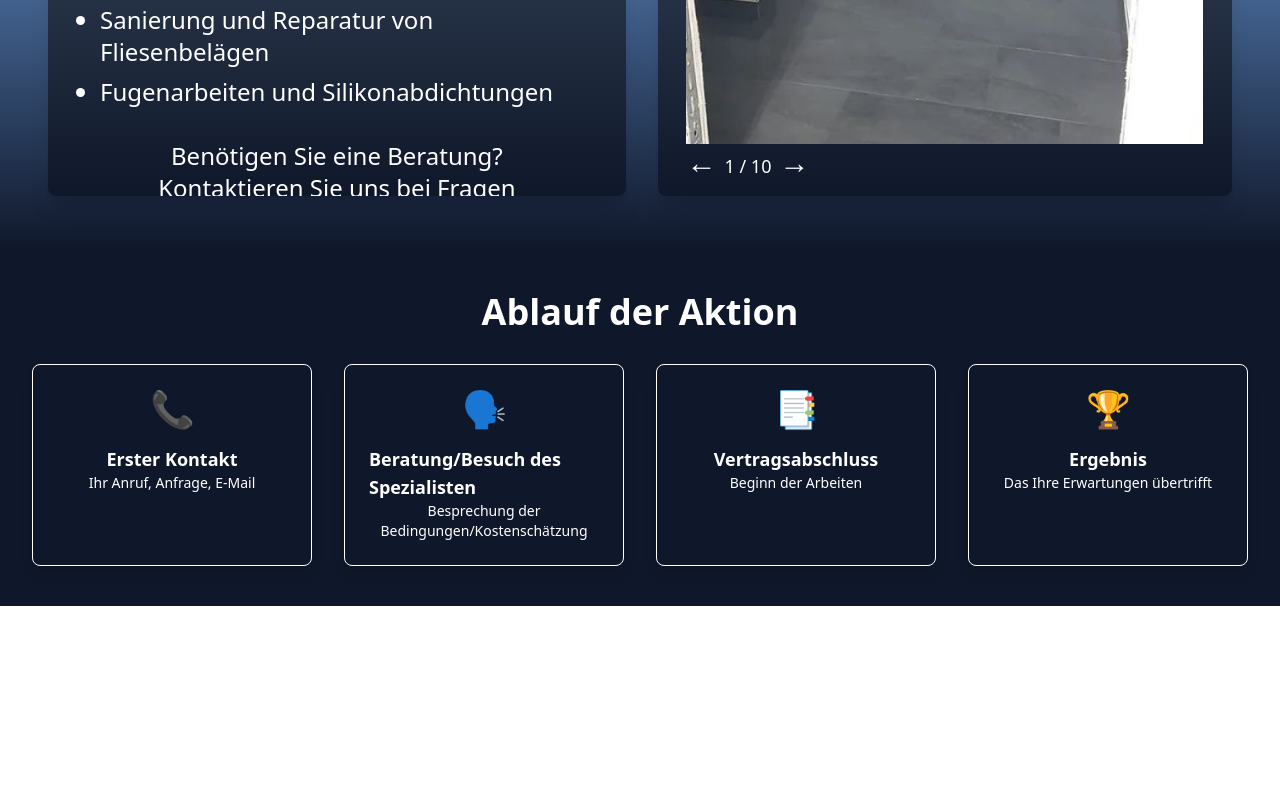
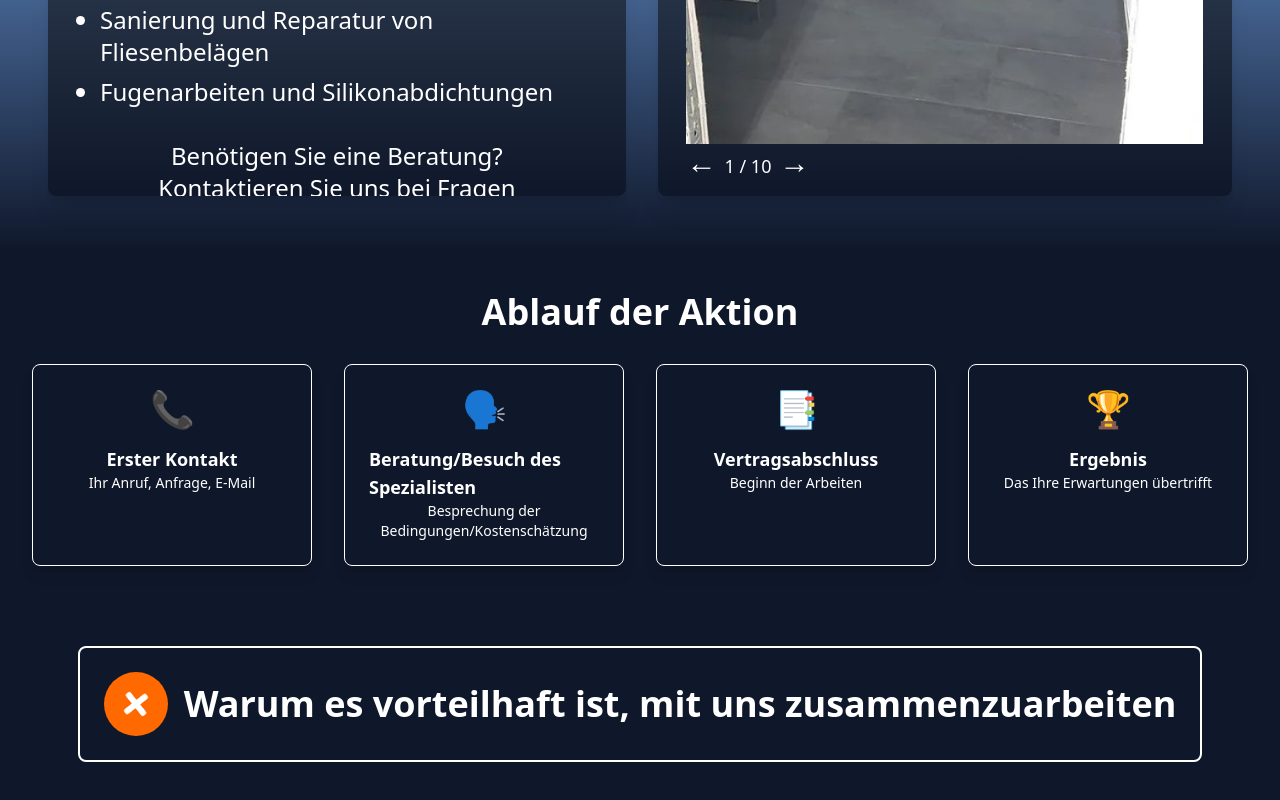
Before and after one commit to Belan-Mihail/www, a React (Vite) app: page / in a window 1280 px wide. Shown: the part 2148-2948 px from the top of the page. Before the commit the page ends 2754 px from the top, so only its background shows below. Built offline with nearby package versions, Linux system fonts and the light colour scheme.

Commit message:
add Accordion component

```diff
--- a/package.json
+++ b/package.json
@@ -14,6 +14,7 @@
     "framer-motion": "^12.4.7",
     "react": "^19.0.0",
     "react-dom": "^19.0.0",
+    "react-icons": "^5.5.0",
     "react-intersection-observer": "^9.15.1",
     "react-router-dom": "^7.1.5",
     "tailwindcss": "^4.0.4"
--- /dev/null
+++ b/src/components/Accordion.css
@@ -0,0 +1,12 @@
+@keyframes rotateIcon {
+    0% {
+      transform: rotate(0deg);
+    }
+    100% {
+      transform: rotate(360deg);
+    }
+  }
+
+  .rotate-360 {
+    animation: rotateIcon 1s linear;
+  }
--- a/src/components/Accordion.tsx
+++ b/src/components/Accordion.tsx
@@ -1,9 +1,125 @@
-import React from 'react'
+import React, { useState, useEffect, useRef } from "react";
+import { motion } from "framer-motion";
+import { FaPlus, FaChevronUp } from "react-icons/fa"; // Иконки плюса и стрелки
 
-const Accordion = () => {
+const Accordion: React.FC = () => {
+  const [isOpen, setIsOpen] = useState(false); // Состояние для открытия и закрытия аккордеона
+  const [rotate, setRotate] = useState(false); // Состояние для анимации вращения иконки
+  const [visibleSentences, setVisibleSentences] = useState<number[]>([]); // Индексы предложений, которые должны быть видны
+  const sentencesContainerRef = useRef<HTMLDivElement>(null); // Ссылка на контейнер предложений
+
+  // Список предложений
+  const sentences = [
+    "Wir sind ein kleines Unternehmen, deshalb haben wir einen individuellen Ansatz für jeden Kunden.",
+    "Wir arbeiten immer gewissenhaft, damit der Kunde immer wieder zu uns kommt.",
+    "Unsere Preise sind viel niedriger als die Qualität unserer Arbeit.",
+    "Wir halten uns immer an die Fristen und alle Vereinbarungen.",
+    "Wir bieten eine persönliche Beratung und maßgeschneiderte Lösungen für jeden Auftrag.",
+  ];
+
+  // Функция для переключения состояния аккордеона
+  const toggleAccordion = () => {
+    setIsOpen(!isOpen);
+  };
+
+  // Функция для включения поворота
+  const triggerRotate = () => {
+    setRotate(true);
+    setTimeout(() => {
+      setRotate(false); // Останавливаем анимацию поворота через 1 секунду
+    }, 1000); // Анимация будет длиться 1 секунда
+  };
+
+  // Запускаем поворот каждые 5 секунд
+  useEffect(() => {
+    const interval = setInterval(triggerRotate, 5000); // Каждые 5 секунд
+    return () => clearInterval(interval); // Очищаем таймер при размонтировании
+  }, []);
+
+  // Моделируем появление предложений по очереди
+  useEffect(() => {
+    if (isOpen) {
+      // Прокручиваем страницу вниз, чтобы увидеть блок с предложениями
+      if (sentencesContainerRef.current) {
+        sentencesContainerRef.current.scrollIntoView({
+          behavior: "smooth",
+          block: "start", // Начало прокрутки
+        });
+      }
+
+      let index = 0;
+      setVisibleSentences([index]); // Сразу показываем первое предложение
+      const interval = setInterval(() => {
+        if (index < sentences.length - 1) {
+          index++;
+          setVisibleSentences((prev) => [...prev, index]);
+        } else {
+          clearInterval(interval); // Останавливаем интервал, как только все предложения показаны
+        }
+      }, 1000); // Каждое новое предложение появляется через 500 мс
+      return () => clearInterval(interval); // Очищаем интервал при размонтировании
+    } else {
+      setVisibleSentences([]); // Очистка состояния при закрытии аккордеона
+    }
+  }, [isOpen]);
+
   return (
-    <div>Accordion</div>
-  )
-}
+    <div className="bg-[#0f172a] text-white py-10 px-8">
+      <div className="flex items-center justify-center gap-4 border-2 border-white rounded-lg p-6 w-max mx-auto">
+        {/* Кнопка для открытия/закрытия аккордеона */}
+        <motion.button
+          onClick={toggleAccordion}
+          whileTap={{ scale: 0.9 }} // Эффект нажатия
+          className={`w-16 h-16 flex items-center justify-center ${
+            isOpen ? "bg-[#425174]" : "bg-orange-500"
+          } text-white text-4xl font-bold rounded-full hover:bg-[#2c3b4f]`}
+        >
+          {/* Если аккордеон открыт, показываем стрелку вверх, иначе плюс */}
+          {isOpen ? (
+            <FaChevronUp size={32} /> // Стрелка вверх
+          ) : (
+            <motion.div
+              className={`transition-transform duration-1000 ${rotate ? "rotate-360" : ""}`}
+            >
+              <FaPlus size={32} /> {/* Плюс для открытия */}
+            </motion.div>
+          )}
+        </motion.button>
 
-export default Accordion
+        {/* Заголовок */}
+        <h2 className="text-4xl font-semibold">Warum es vorteilhaft ist, mit uns zusammenzuarbeiten</h2>
+      </div>
+
+      {/* Скрытый список предложений, который разворачивается */}
+      {isOpen && (
+        <div
+          ref={sentencesContainerRef} // Привязка контейнера предложений к рефу
+          className="flex flex-col items-center text-lg space-y-2 mt-4 w-full max-w-3xl mx-auto"
+        >
+          {/* Контейнер для предложений */}
+          <div className="w-full flex flex-col items-start space-y-2">
+            {/* Маппинг предложений */}
+            {sentences.map((sentence, index) => (
+              <motion.p
+                key={index}
+                className="text-left"
+                initial={{ opacity: 0 }}
+                animate={{
+                  opacity: visibleSentences.includes(index) ? 1 : 0, // Показать предложение, если его индекс в visibleSentences
+                }}
+                transition={{
+                  opacity: { duration: 0.5 }, // Плавный переход
+                }}
+              >
+                {/* Порядковый номер + текст предложения */}
+                {`${index + 1}. ${sentence}`}
+              </motion.p>
+            ))}
+          </div>
+        </div>
+      )}
+    </div>
+  );
+};
+
+export default Accordion;
--- a/src/pages/HomePage.tsx
+++ b/src/pages/HomePage.tsx
@@ -3,6 +3,7 @@ import Hero from '../components/Hero'
 import WorkSection from '../components/WorkSection'
 import WorkSectionTwo from '../components/WorkSectionTwo'
 import ActionOrder from '../components/ActionOrder'
+import Accordion from '../components/Accordion'
 
 const HomePage = () => {
   return (
@@ -11,6 +12,7 @@ const HomePage = () => {
       <WorkSection />
       <WorkSectionTwo />
       <ActionOrder />
+      <Accordion />
     </>
   )
 }
```
Also changed, not shown: 1 other file (tests, documents, lock files or other folders).
